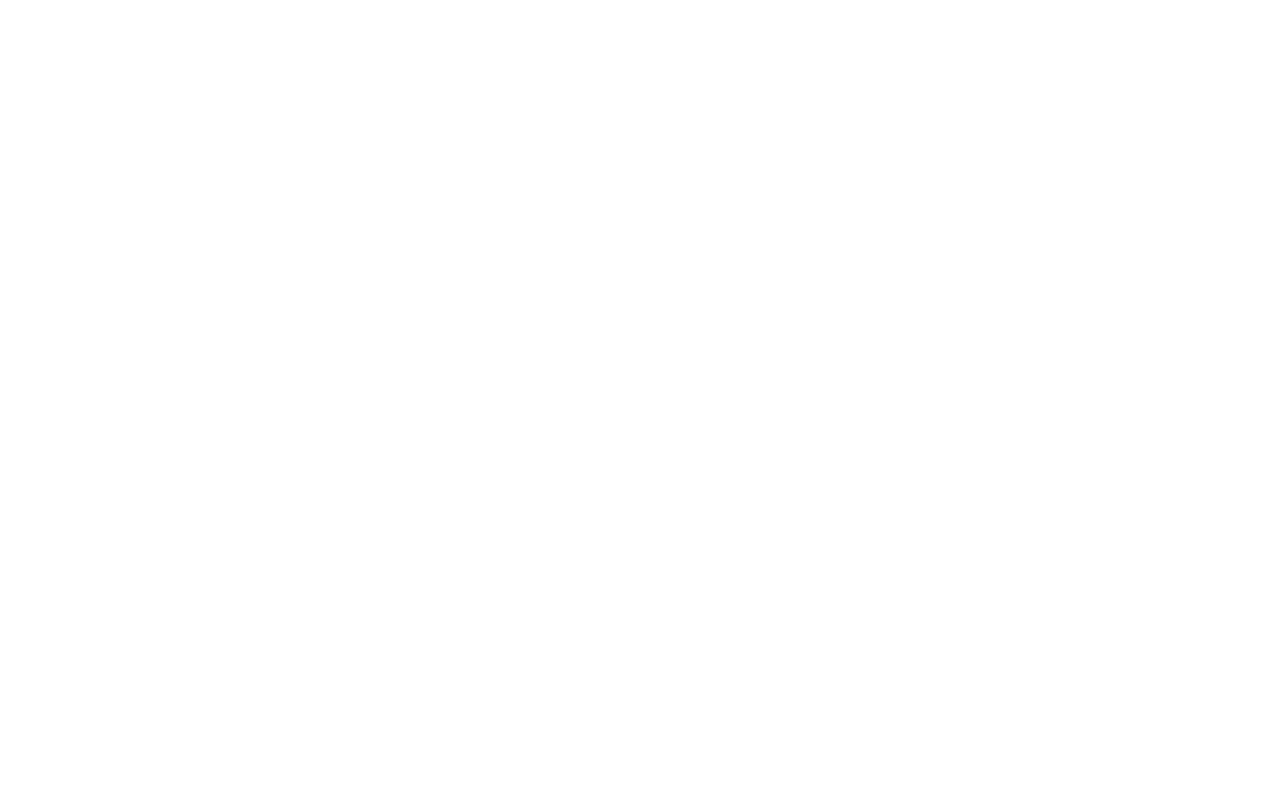
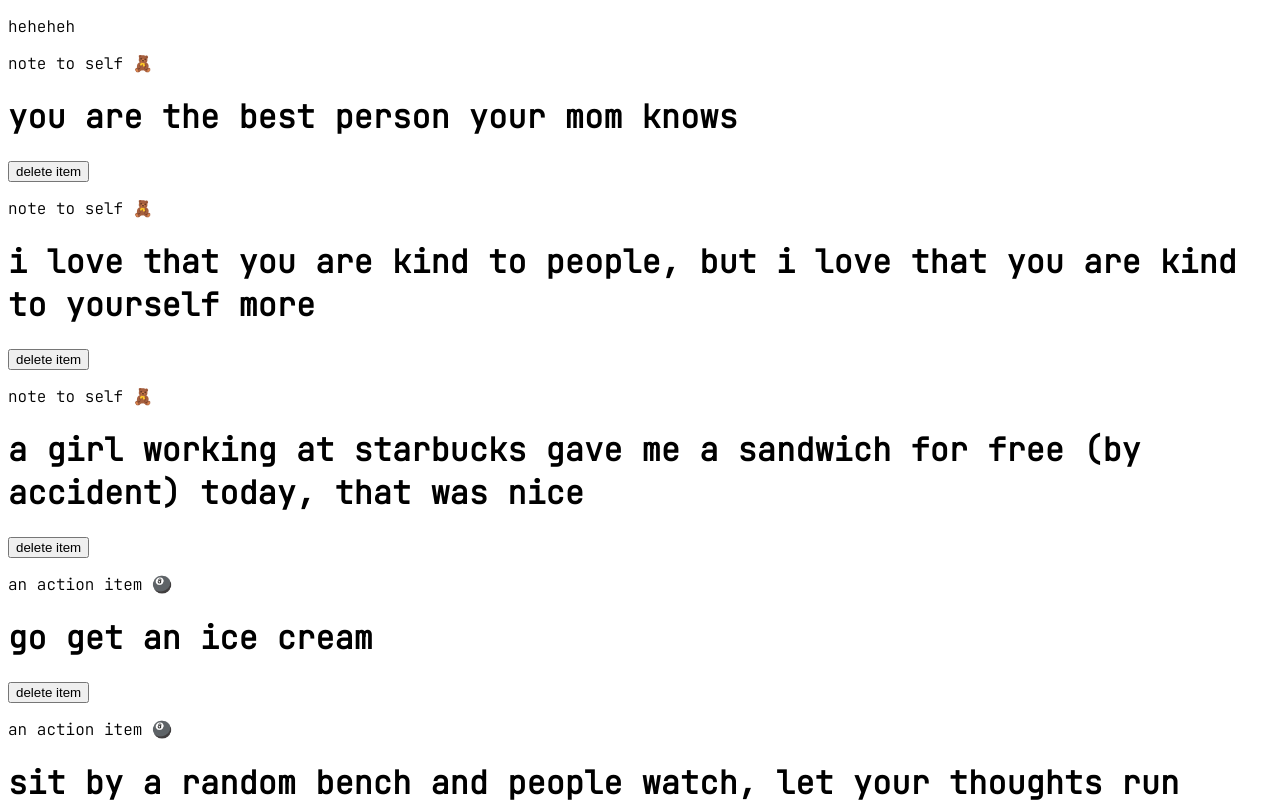
Before and after one commit to hnbnguyen/notes-to-self, a React (Create React App) app: page /read in a window 1280 px wide. Before the commit this address had no page. Shown: the top 802 px of the page. Built offline with nearby package versions, Linux system fonts and the light colour scheme.

Commit message:
add read and create functionality -with bugs

```diff
--- a/src/App.js
+++ b/src/App.js
@@ -1,8 +1,6 @@
 import Home from "./components/Home";
-import Grateful from "./components/Grateful";
-import JustOkay from "./components/JustOkay";
-import CouldBeBetter from "./components/CouldBeBetter";
-import NotMyBest from "./components/NotMyBest";
+import Create from "./components/Create";
+import Read from "./components/Read";
 import {BrowserRouter as Router, Route, Routes} from 'react-router-dom';
 
 function App() {
@@ -11,10 +9,8 @@
       <div className="App">
         <Routes>
             <Route path="/" element={<Home/>} />
-            <Route path="/grateful" element={<Grateful/>} />
-            <Route path="/justContent" element={<JustOkay />} />
-            <Route path="/couldBeBetter" element={<CouldBeBetter/>} />
-            <Route path="/notMyBest" element={<NotMyBest/>} />
+            <Route path="/create" element={<Create />} />
+            <Route path="/read" element={<Read />} />
         </Routes>
       </div>
     </Router>
--- a/src/components/CouldBeBetter.js
+++ /dev/null
@@ -1,9 +0,0 @@
-const CouldBeBetter = () => {
-    return (
-        <div>
-            <h1>This is the Could be Better page</h1>
-        </div>
-     );
-}
-
-export default CouldBeBetter;
--- /dev/null
+++ b/src/components/Create.js
@@ -0,0 +1,38 @@
+import { useState } from "react";
+
+const Create = () => {
+    const [content, setContent] = useState('');
+    const [type, setType] = useState('');
+
+    const handleSubmit = (e) => {
+        e.preventDefault();
+        const item = {content, type};
+    }
+
+    return (
+        <div>
+            <h1>add a new item</h1>
+            <form onSubmit={handleSubmit}>
+                <label>add a new item</label>
+                <textarea
+                    type = "text"
+                    required
+                    value = {content}
+                    onChange={(e) => setContent(e.target.value)}
+                />
+
+                <label>item type</label>
+                <select
+                    value = {type}
+                    onChange={(e) => setType(e.target.value)}
+                >
+                    <option value="note">note to self</option>
+                    <option value="activity">thing i can do</option>
+                </select>
+                <button>add item</button>
+            </form>
+        </div>
+     );
+}
+
+export default Create;
--- a/src/components/Grateful.js
+++ /dev/null
@@ -1,9 +0,0 @@
-const Grateful = () => {
-    return (
-        <div>
-            <h1>This is the grateful page</h1>
-        </div>
-     );
-}
-
-export default Grateful;
--- a/src/components/Home.js
+++ b/src/components/Home.js
@@ -5,23 +5,6 @@
     heading: {
         fontSize: 50,
     },
-    simplehighlighta: {
-        backgroundColor: '#ff7709',
-        borderRadius: 50,
-    },
-    simplehighlightb: {
-        backgroundColor: '#b4ff44',
-        borderRadius: 50,
-    },
-    carebear: {
-        // backgroundColor: '#aa75ff',
-        borderRadius: 50,
-        fontSize: 20,
-    },
-    options: {
-        // display: 'flex',
-        // justifyContent: 'space-around'
-    }
 
 })
 
@@ -30,18 +13,17 @@
     return (
         <div className="home">
             <h1 className={classes.heading}>
-                Hi <span className={classes.simplehighlighta}>cara</span> 👀, <span className={classes.simplehighlightb}>i'm nori</span> 🐻🍙
-                <span className={classes.carebear}> (your designated care bear)</span> <br />
-                i'm here to make sure you are okay :)
+                Note-to-self 🦭
             </h1>
-            <h1>how are you feeling right now?</h1>
-            <div className={classes.options}>
-                <h3>🤗 i'm grateful</h3>
-                <h3>😌 just content</h3>
-                <h3>😶 could be better</h3>
-                <h3>😞 not my best today</h3>
+            <p>aren't you glad your past self came prepared:)</p>
+            <div>
+                <a href='./create'>
+                    <p>Create note</p>
+                </a>
+                <a href='./read'>
+                    <p>Read note</p>
+                </a>
             </div>
-
         </div>
      );
 }
--- /dev/null
+++ b/src/components/ItemShow.js
@@ -0,0 +1,31 @@
+import { useState } from "react";
+
+function Random(maxNumber){
+    const randomNumber = Math.floor((Math.random() * maxNumber) + 1);
+    return randomNumber
+}
+
+const ItemShow = ({items, handleDelete}) => {
+    const [itemShown, setItemShown] = useState(items)
+
+    // const rand = Random(7)
+    // const one = items.filter(item => item.id === rand);
+    // setItemShown(one);
+    // console.log(one)
+
+    return (
+        <div>
+            {/* <h1>{itemShown.content}</h1> */}
+            <p>heheheh</p>
+            {items.map(item => (
+                <div key={item.id}>
+                    <p>{item.type}</p>
+                    <h1>{item.content}</h1>
+                    <button onClick={() => handleDelete(item.id)}>delete item</button>
+                </div>
+            ))}
+        </div>
+     );
+}
+
+export default ItemShow;
--- a/src/components/JustOkay.js
+++ /dev/null
@@ -1,9 +0,0 @@
-const JustContent = () => {
-    return (
-        <div>
-            <h1>This is the Just Content page</h1>
-        </div>
-    );
-}
-
-export default JustContent;
--- a/src/components/NotMyBest.js
+++ /dev/null
@@ -1,9 +0,0 @@
-const NotMyBest = () => {
-    return (
-        <div>
-            <h1>This is the Not my Best page</h1>
-        </div>
-     );
-}
-
-export default NotMyBest;
--- /dev/null
+++ b/src/components/Read.js
@@ -0,0 +1,29 @@
+import { useEffect, useState } from "react";
+import ItemShow from "./ItemShow";
+
+const Read = () => {
+    const [items, setItems] = useState([
+        { content: 'you are the best person your mom knows', type: 'note to self 🧸', id: 1},
+        { content: 'i love that you are kind to people, but i love that you are kind to yourself more', type: 'note to self 🧸', id: 2},
+        { content: 'a girl working at starbucks gave me a sandwich for free (by accident) today, that was nice', type: 'note to self 🧸', id: 3},
+        { content: 'go get an ice cream', type: 'an action item 🎱', id: 4},
+        { content: 'sit by a random bench and people watch, let your thoughts run', type: 'an action item 🎱', id: 5},
+        { content: 'create a new inspo board on pinterest - anything goes', type: 'an action item 🎱', id: 6}
+    ]);
+
+    const handleDelete = (id) => {
+        const newItems = items.filter(item => item.id !== id);
+        setItems(newItems);
+    }
+
+    useEffect(() => {
+    })
+
+    return (
+        <div>
+            <ItemShow items={items} handleDelete={handleDelete}/>
+        </div>
+     );
+}
+
+export default Read;
```
